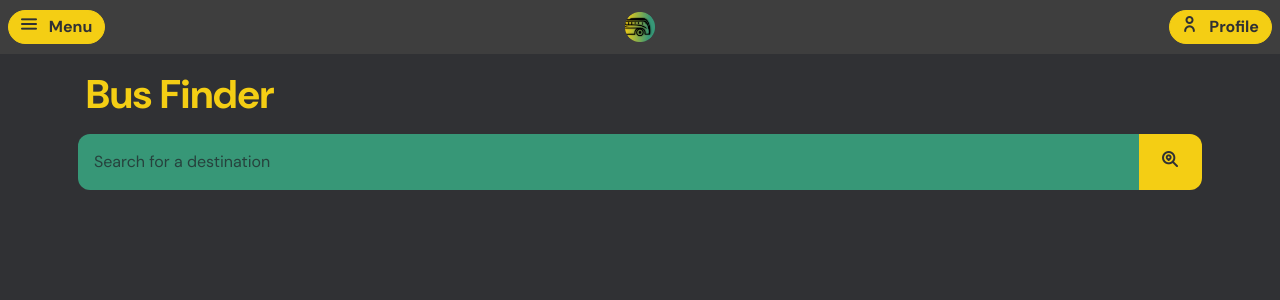
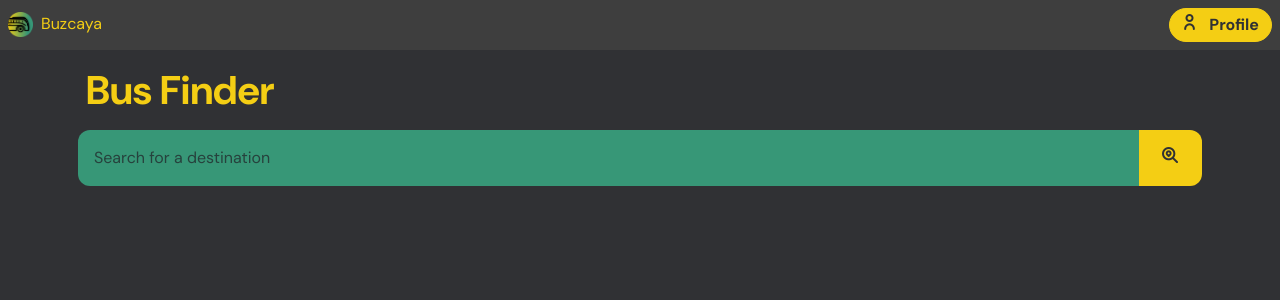
Before and after one commit to shindaeon/Project-Leo, a PHP site: page /views/busfinder.php in a window 1280 px wide. Shown: the top 300 px of the page. Run offline with PHP 8.4, Linux system fonts and the light colour scheme; the visitor is signed in with stand-in values (Sample User, id 1); data that the repository does not hold is empty; some libraries are stand-ins or nearby versions.

Commit message:
Added Branding, Removing Book History

```diff
--- a/frontend/src/components/NavBar.php
+++ b/frontend/src/components/NavBar.php
@@ -1,5 +1,5 @@
 <?php
-function NavBar($btn1_icon, $btn1_name, $btn2_icon, $btn2_name, $username, $full_name, $email)
+function NavBar($btn2_icon, $btn2_name, $username, $full_name, $email)
 {
   echo <<<HTML
     <script>
@@ -20,39 +20,14 @@ function NavBar($btn1_icon, $btn1_name, $btn2_icon, $btn2_name, $username, $full
     </script>
     <div class='container-fluid p-2 bg-grey position-sticky fixed-top'>
         <div class='row'>
-            <div class='col d-flex align-items-center'>
-                <button class='btn btn-primary btn-nav' type='button' data-bs-toggle='offcanvas' data-bs-target='#menu' aria-controls='offcanvasWithBothOptions'>$btn1_icon $btn1_name</button>
-            </div>
-            <div class="col d-flex justify-content-center align-content-center p-1">
-              <img src="../public/LogoCircle.png" class="img-fluid" height="30" width="30" alt="">
+            <div class="col d-flex align-content-center p-1">
+              <img src="../public/LogoCircle.png" class="ms-2" height="25" width="25" alt="">
+              <span class="mx-2 text-primary">Buzcaya</span>
             </div>
             <div class='col d-flex justify-content-end align-items-center'>
                 <button class='btn btn-primary btn-nav' data-bs-toggle='offcanvas' data-bs-target='#profile' aria-controls='offcanvasWithBothOptions'>$btn2_icon $btn2_name</button>
             </div>
         </div>
-    </div>
-
-    <div class="offcanvas offcanvas-start bg-grey text-light p-2" data-bs-scroll="true" tabindex="-1" id="menu" aria-labelledby="offcanvasWithBothOptionsLabel">
-      <div class="offcanvas-header">
-        <div class="row">
-          <div class="col-3 align-content-center">
-            <img src="../public/LogoRoundedSquare.png" alt="Logo" class="img-fluid" >
-          </div>
-          <div class="col-6 align-content-center">
-            <h2 class="offcanvas-title text-primary" id="offcanvasWithBothOptionsLabel">Menu</h2></div>
-          <div class="col-3 align-content-center justify-content-end">
-            <button type="button" class="btn btn-primary " data-bs-dismiss="offcanvas" aria-label="Close"><i class="fi fi-br-circle-xmark" style="font-size: 1.25rem;"></i></button>
-          </div>
-        </div>
-
-      </div>
-      <div class="offcanvas-body">
-        <ul class="list-unstyled">
-          <li class="h4 p-2"><a href=""><i class="fi fi-br-bus-alt me-3"></i>Bus Finder</a></li>
-          <li class="h4 p-2"><a href=""><i class="fi fi-br-time-past me-3"></i>Book History</a></li>
-          <li class="h4 p-2"><a href="#" data-bs-toggle='offcanvas' data-bs-target='#profile'><i class="fi fi-br-user me-3"></i>Profile</a></li>
-        </ul>
-      </div>
     </div>
 
     <div class="offcanvas offcanvas-end bg-grey text-light p-2" data-bs-scroll="true" tabindex="-1" id="profile" aria-labelledby="offcanvasWithBothOptionsLabel">
--- a/frontend/views/admin/busmanager.php
+++ b/frontend/views/admin/busmanager.php
@@ -41,7 +41,7 @@ unset($_SESSION['bus_plate_number'], $_SESSION['terminal_session_id']);
 <html lang="en">
 
 <head>
-      <title>Project Leoforeio</title>
+      <title>Buzcaya Terminal</title>
       <meta charset="UTF-8" />
       <link rel="icon" type="image/svg+xml" href="../../public/LogoCircle.png" />
       <meta name="viewport" content="width=device-width, initial-scale=1.0" />
--- a/frontend/views/admin/dashboard.php
+++ b/frontend/views/admin/dashboard.php
@@ -71,7 +71,7 @@ if ($res->num_rows > 0) {
 <html lang="en">
 
 <head>
-      <title>Project Leoforeio</title>
+      <title>Buzcaya Terminal</title>
       <meta charset="UTF-8" />
       <link rel="icon" type="image/svg+xml" href="../../public/LogoCircle.png" />
       <meta name="viewport" content="width=device-width, initial-scale=1.0" />
--- a/frontend/views/admin/editsession.php
+++ b/frontend/views/admin/editsession.php
@@ -13,7 +13,7 @@ include '../../controllers/dbConfig.php';
 <html lang="en">
 
 <head>
-      <title>Project Leoforeio</title>
+      <title>Buzcaya Terminal</title>
       <meta charset="UTF-8" />
       <link rel="icon" type="image/svg+xml" href="../../public/LogoCircle.png" />
       <meta name="viewport" content="width=device-width, initial-scale=1.0" />
--- a/frontend/views/admin/login.php
+++ b/frontend/views/admin/login.php
@@ -34,7 +34,7 @@ if (isset($_POST['btn_submit'])) {
 <html lang="en">
 
 <head>
-      <title>Project Leoforeio</title>
+      <title>Buzcaya Terminal</title>
       <meta charset="UTF-8" />
       <link rel="icon" type="image/svg+xml" href="../../public/LogoCircle.png" />
       <meta name="viewport" content="width=device-width, initial-scale=1.0" />
--- a/frontend/views/admin/managepassengers.php
+++ b/frontend/views/admin/managepassengers.php
@@ -29,7 +29,7 @@ $passengers = json_decode($session['passengers'], true);
 <html lang="en">
 
 <head>
-      <title>Project Leoforeio</title>
+      <title>Buzcaya Terminal</title>
       <meta charset="UTF-8" />
       <link rel="icon" type="image/svg+xml" href="../../public/LogoCircle.png" />
       <meta name="viewport" content="width=device-width, initial-scale=1.0" />
--- a/frontend/views/admin/newsession.php
+++ b/frontend/views/admin/newsession.php
@@ -44,7 +44,7 @@ if (isset($_POST['btn_submit']) && isset($_SESSION['bus_plate_number'])) {
 <html lang="en">
 
 <head>
-      <title>Project Leoforeio</title>
+      <title>Buzcaya Terminal</title>
       <meta charset="UTF-8" />
       <link rel="icon" type="image/svg+xml" href="../public/LogoCircle.png" />
       <meta name="viewport" content="width=device-width, initial-scale=1.0" />
--- a/frontend/views/admin/scancode.php
+++ b/frontend/views/admin/scancode.php
@@ -26,7 +26,7 @@ if ($bus_data['bus_status'] == 'DORMANT' || $bus_data['bus_status'] == 'INACTIVE
 <html lang="en">
 
 <head>
-      <title>Project Leoforeio</title>
+      <title>Buzcaya Terminal</title>
       <meta charset="UTF-8" />
       <link rel="icon" type="image/svg+xml" href="../../public/LogoCircle.png" />
       <meta name="viewport" content="width=device-width, initial-scale=1.0" />
--- a/frontend/views/busdetails.php
+++ b/frontend/views/busdetails.php
@@ -46,7 +46,7 @@ $query->close();
 <html lang="en">
 
 <head>
-      <title>Project Leoforeio</title>
+      <title>Buzcaya</title>
       <meta charset="UTF-8" />
       <link rel="icon" type="image/svg+xml" href="../public/LogoCircle.png" />
       <meta name="viewport" content="width=device-width, initial-scale=1.0" />
--- a/frontend/views/busfinder.php
+++ b/frontend/views/busfinder.php
@@ -7,7 +7,7 @@ $_SESSION['receiptData'] = null;
 <html lang="en">
 
 <head>
-  <title>Project Leoforeio</title>
+  <title>Buzcaya</title>
   <meta charset="UTF-8" />
   <link rel="icon" type="image/svg+xml" href="../public/LogoCircle.png" />
   <meta name="viewport" content="width=device-width, initial-scale=1.0" />
@@ -24,8 +24,6 @@ $_SESSION['receiptData'] = null;
   include '../controllers/dbConfig.php';
 
   NavBar(
-    '<i class="fa fi-br-menu-burger me-2"></i>',
-    'Menu',
     '<i class="fa fi-br-user me-2"></i>',
     'Profile',
     $_SESSION['username'],
--- a/frontend/views/login.php
+++ b/frontend/views/login.php
@@ -30,7 +30,7 @@ if (isset($_POST['btn_submit'])) {
 <html lang="en">
 
 <head>
-      <title>Login</title>
+      <title>Buzcaya</title>
       <meta charset="UTF-8" />
       <link rel="icon" type="image/svg+xml" href="../public/LogoCircle.png" />
       <meta name="viewport" content="width=device-width, initial-scale=1.0" />
--- a/frontend/views/receipt.php
+++ b/frontend/views/receipt.php
@@ -11,7 +11,7 @@ if (!isset($_SESSION['receiptData']) || $_SESSION['receiptData'] == null) {
 <html lang="en">
 
 <head>
-      <title>Project Leoforeio</title>
+      <title>Buzcaya</title>
       <meta charset="UTF-8" />
       <link rel="icon" type="image/svg+xml" href="../public/LogoCircle.png" />
       <meta name="viewport" content="width=device-width, initial-scale=1.0" />
--- a/frontend/views/selectseat.php
+++ b/frontend/views/selectseat.php
@@ -88,7 +88,7 @@ if (isset($_POST['btn_submit']) && !empty($_POST['seat'])) {
 <html lang="en">
 
 <head>
-      <title>Project Leoforeio</title>
+      <title>Buzcaya</title>
       <meta charset="UTF-8" />
       <link rel="icon" type="image/svg+xml" href="../public/LogoCircle.png" />
       <meta name="viewport" content="width=device-width, initial-scale=1.0" />
--- a/frontend/views/signup.php
+++ b/frontend/views/signup.php
@@ -2,7 +2,7 @@
 <html lang="en">
 
 <head>
-      <title>Sign Up</title>
+      <title>Buzcaya</title>
       <meta charset="UTF-8" />
       <link rel="icon" type="image/svg+xml" href="../public/LogoCircle.png" />
       <meta name="viewport" content="width=device-width, initial-scale=1.0" />
```
